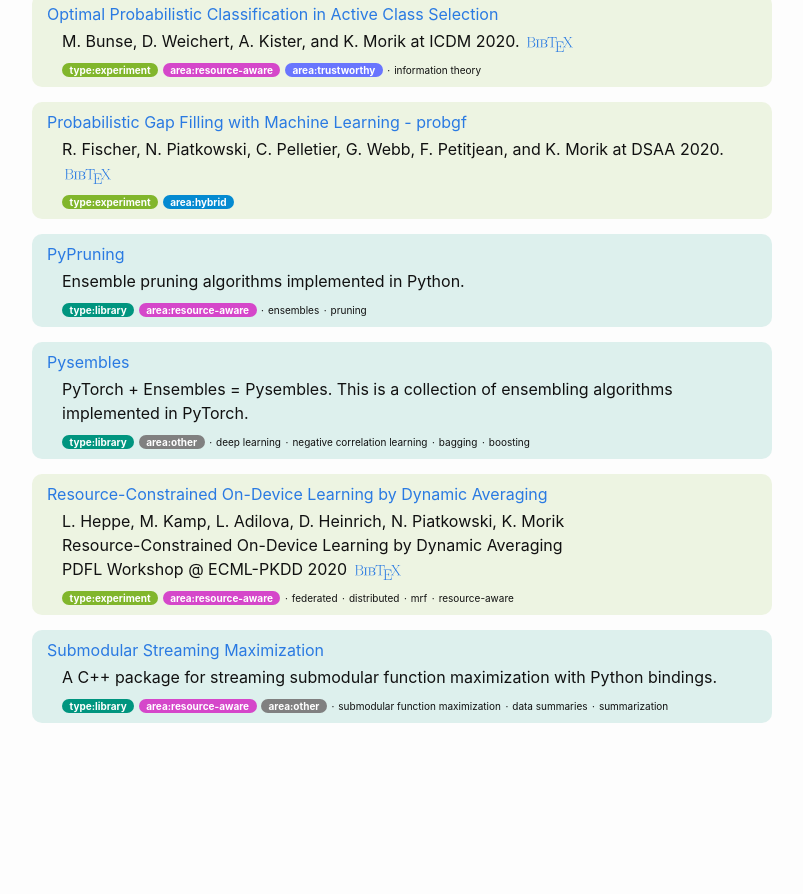
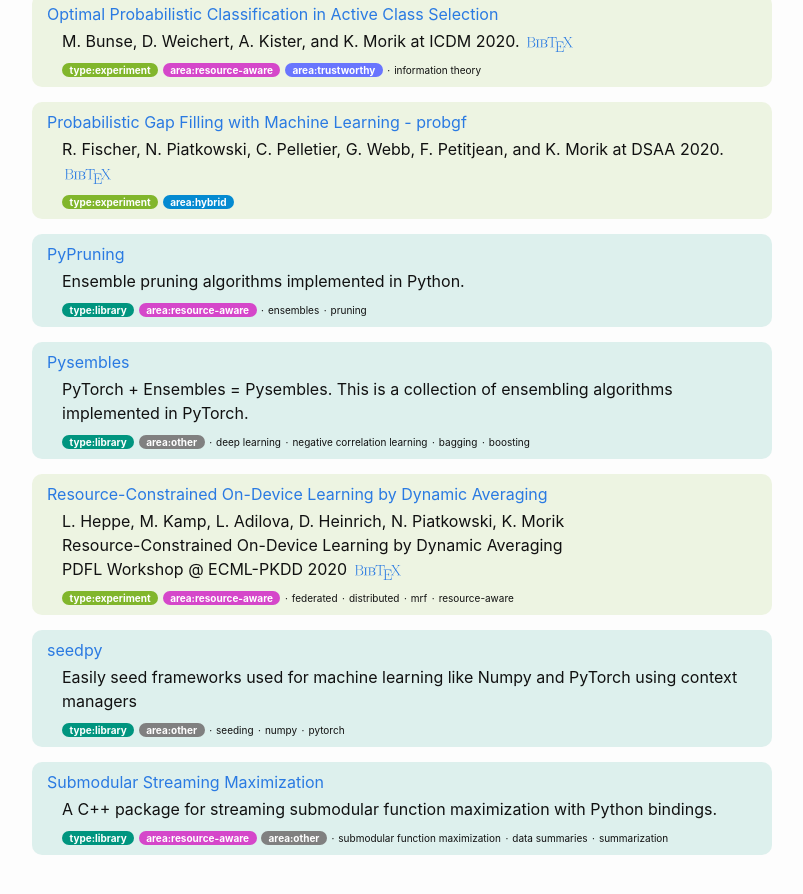
Before and after one commit to ML2R-center/ML2R-center.github.io, a Jekyll site: the page built from index.md, in a window 1280 px wide and 900 px high, scrolled down 1236 px. Shown: the top 894 px of the window, without its empty margins (238-1041 px from the left). Built offline with Jekyll 4.4.1, drawn with Linux system fonts in a browser that asks for light colours; our own code applies the rules of GitHub Pages for plain Markdown files; before the commit the page ends 2004 px from its top, so only the background shows below that.

Commit message:
Update software.yml
Added the utility library `seedpy`

```diff
--- a/_data/software.yml
+++ b/_data/software.yml
@@ -20,6 +20,12 @@
 # q        | area:quantum
 # o        | area:other
 #
+- name: seedpy
+  type: l
+  url: https://github.com/MatthiasJakobs/seedpy
+  description: Easily seed frameworks used for machine learning like Numpy and PyTorch using context managers
+  areas: [ "o" ]
+  keywords: [ "seeding", "numpy", "pytorch"]
 
 - name: PyPruning
   type: l
```
